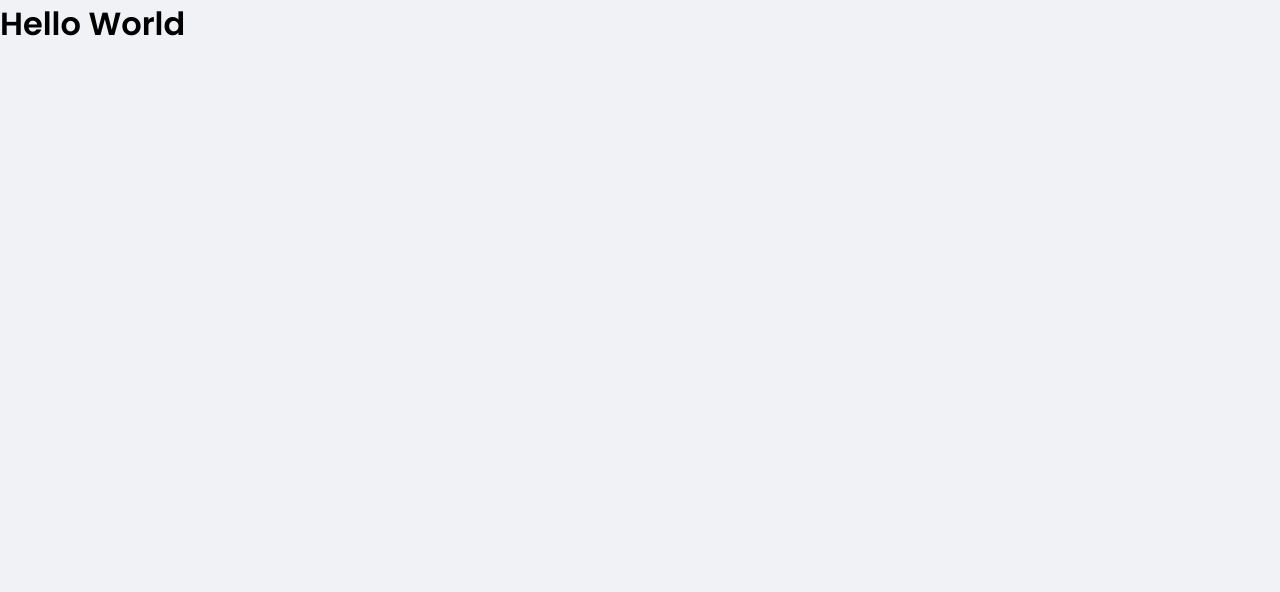
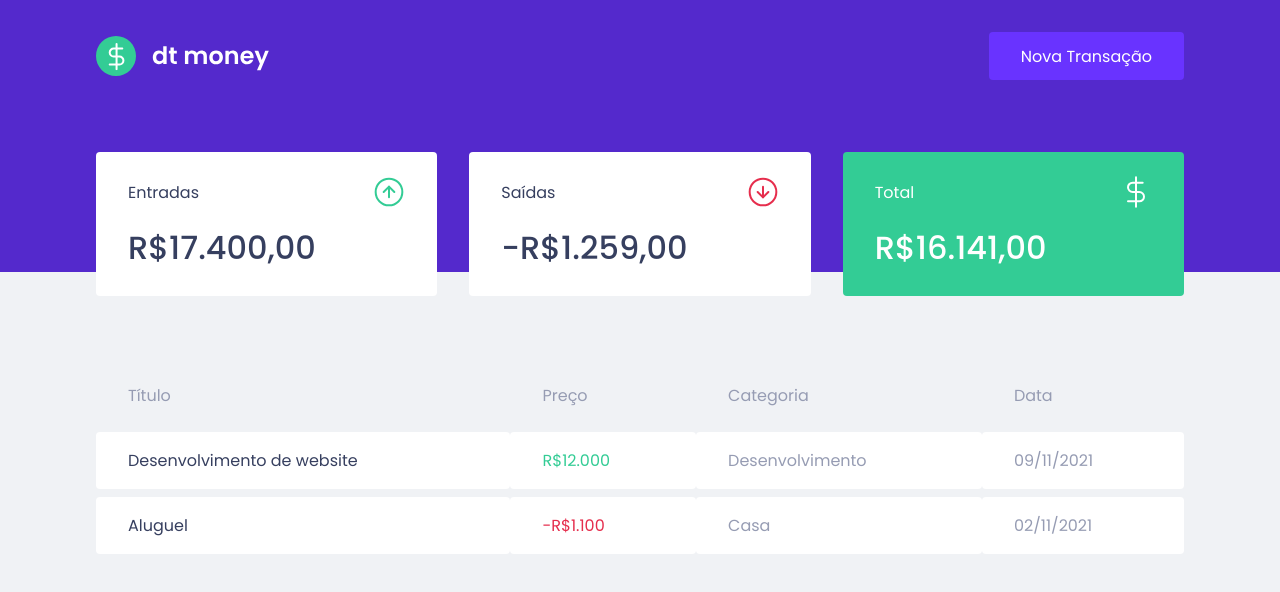
Before and after one commit to mancinilucas/ignite-dtmoney, a React (Create React App) app: page / in a window 1280 px wide. Shown: the top 592 px of the page. Built offline with nearby package versions, Linux system fonts and the light colour scheme.

Commit message:
header, dashboard, table

```diff
--- a/public/index.html
+++ b/public/index.html
@@ -9,7 +9,7 @@
     <link rel="shortcut icon" href="favicon.png" type="image/png" />
 
     <link
-      href="https://fonts.googleapis.com/css2?family=Poppins:wght@400;600&display=swap"
+      href="https://fonts.googleapis.com/css2?family=Poppins:wght@400;500;600&display=swap"
       rel="stylesheet"
     />
     <title>dt-money</title>
--- a/src/App.tsx
+++ b/src/App.tsx
@@ -1,10 +1,15 @@
+import { Dashboard } from "./components/Dashboard";
+import { Header } from "./components/Header";
+
+
 import { GlobalStyle } from "./styles/global";
 
 export function App() {
   return (
-    <div className="App">
-      <h1>Hello World</h1>
+    <>
+      <Header/>
+      <Dashboard />
       <GlobalStyle />
-    </div>
+    </>
   );
 }
--- /dev/null
+++ b/src/components/Dashboard/index.tsx
@@ -0,0 +1,12 @@
+import { Summary } from "../Summary";
+import { TransactionsTable } from "../TransactionsTable";
+import { Container } from "./styles";
+
+export function Dashboard(){
+  return(
+    <Container>
+      <Summary/>
+      <TransactionsTable/>
+    </Container>
+  )
+}
--- /dev/null
+++ b/src/components/Dashboard/styles.ts
@@ -0,0 +1,8 @@
+import styled from "styled-components";
+
+export const Container = styled.main`
+  max-width:1120px;
+  margin: 0 auto;
+  padding: 2.5rem 1rem;
+
+`;
--- /dev/null
+++ b/src/components/Header/index.tsx
@@ -0,0 +1,15 @@
+import logoImg from '../../assets/logo.svg'
+import { Container, Content } from './styles'
+
+export function Header(){
+  return (
+    <Container>
+      <Content>
+      <img src={ logoImg } alt="dt money" />
+      <button type="button">
+        Nova Transação
+      </button>
+      </Content>
+    </Container>
+  )
+}
--- /dev/null
+++ b/src/components/Header/styles.ts
@@ -0,0 +1,34 @@
+import styled from 'styled-components';
+
+export const Container = styled.header`
+  background: var(--blue);
+`;
+
+export const Content = styled.div`
+  max-width: 1120px;
+  margin: 0 auto;
+
+  padding: 2rem 1rem 12rem;
+  display: flex;
+  align-items: center;
+  justify-content: space-between;
+
+  button {
+    font-size: 1rem;
+    color: #fff;
+    background: var(--blue-light);
+    border: 0;
+    padding: 0 2rem;
+    border-radius: 0.25rem;
+    height: 3rem;
+
+    transition: filter 0.2s;
+
+    &:hover {
+    filter: brightness(0.9);
+    }
+
+  }
+
+
+`
--- /dev/null
+++ b/src/components/Summary/index.tsx
@@ -0,0 +1,34 @@
+import incomeImg from '../../assets/income.svg';
+import outcomeImg from '../../assets/outcome.svg';
+import totalImg from '../../assets/total.svg';
+
+import { Container } from "./styles";
+
+export function Summary(){
+  return(
+    <Container>
+      <div>
+        <header>
+          <p>Entradas</p>
+          <img src={incomeImg} alt="Entradas" />
+        </header>
+        <strong>R$17.400,00</strong>
+      </div>
+      <div>
+        <header>
+          <p>Saídas</p>
+          <img src={outcomeImg} alt="Saídas" />
+        </header>
+        <strong>-R$1.259,00</strong>
+      </div>
+      <div className="highlight-background">
+        <header>
+          <p>Total</p>
+          <img src={totalImg} alt="Entradas" />
+        </header>
+        <strong>R$16.141,00</strong>
+      </div>
+
+    </Container>
+  )
+}
--- /dev/null
+++ b/src/components/Summary/styles.ts
@@ -0,0 +1,34 @@
+import styled from "styled-components";
+
+export const Container = styled.div`
+  display: grid;
+  grid-template-columns: repeat(3, 1fr);
+  gap: 2rem;
+  margin-top: -10rem;
+
+  div{
+    background: var(--shape);
+    padding: 1.5rem 2rem;
+    border-radius: 0.25rem;
+    color: var(--text-title);
+
+    header{
+      display: flex;
+      align-items: center;
+      justify-content: space-between;
+    }
+
+    strong{
+      display: block;
+      margin-top: 1rem;
+      font-size: 2rem;
+      font-weight: 500;
+      line-height: 3rem;
+    }
+
+    &.highlight-background {
+      background: var(--green);
+      color: #fff;
+    }
+  }
+`;
--- /dev/null
+++ b/src/components/TransactionsTable/index.tsx
@@ -0,0 +1,33 @@
+import { Container } from "./styles";
+
+export function TransactionsTable(){
+  return (
+    <Container>
+      <table>
+        <thead>
+          <tr>
+            <th>Título</th>
+            <th>Preço</th>
+            <th>Categoria</th>
+            <th>Data</th>
+          </tr>
+        </thead>
+
+        <tbody>
+          <tr>
+            <td>Desenvolvimento de website</td>
+            <td className="deposit">R$12.000</td>
+            <td>Desenvolvimento</td>
+            <td>09/11/2021</td>
+          </tr>
+          <tr>
+            <td>Aluguel</td>
+            <td className="withdraw">-R$1.100</td>
+            <td>Casa</td>
+            <td>02/11/2021</td>
+          </tr>
+        </tbody>
+      </table>
+    </Container>
+  )
+}
--- /dev/null
+++ b/src/components/TransactionsTable/styles.ts
@@ -0,0 +1,40 @@
+import styled from "styled-components";
+
+export const Container = styled.div`
+  margin-top: 4rem;
+
+  table{
+    width: 100%;
+    border-spacing: 0 0.5rem;
+
+    th{
+      color: var(--text-body);
+      font-weight: 400;
+      padding: 1rem 2rem;
+      text-align: left;
+      line-height: 1.5rem;
+    }
+
+    td{
+      padding: 1rem 2rem;
+      border: 0;
+      background: var(--shape);
+      color: var(--text-body);
+      border-radius: 0.25rem;
+
+      &:first-child{
+      color: var(--text-title);
+      }
+
+      &.deposit{
+        color: var(--green);
+      }
+
+      &.withdraw{
+        color: var(--red);
+      }
+    }
+
+
+  }
+`;
--- a/src/styles/global.ts
+++ b/src/styles/global.ts
@@ -8,13 +8,12 @@
 
   --red: #e52e4D;
   --blue: #5429CC;
+  --green: #33cc95;
 
   --blue-light: #6933ff;
 
   --text-title: #363F5F;
   --text-body: #969cb3;
-
-
 }
 
 * {
```
